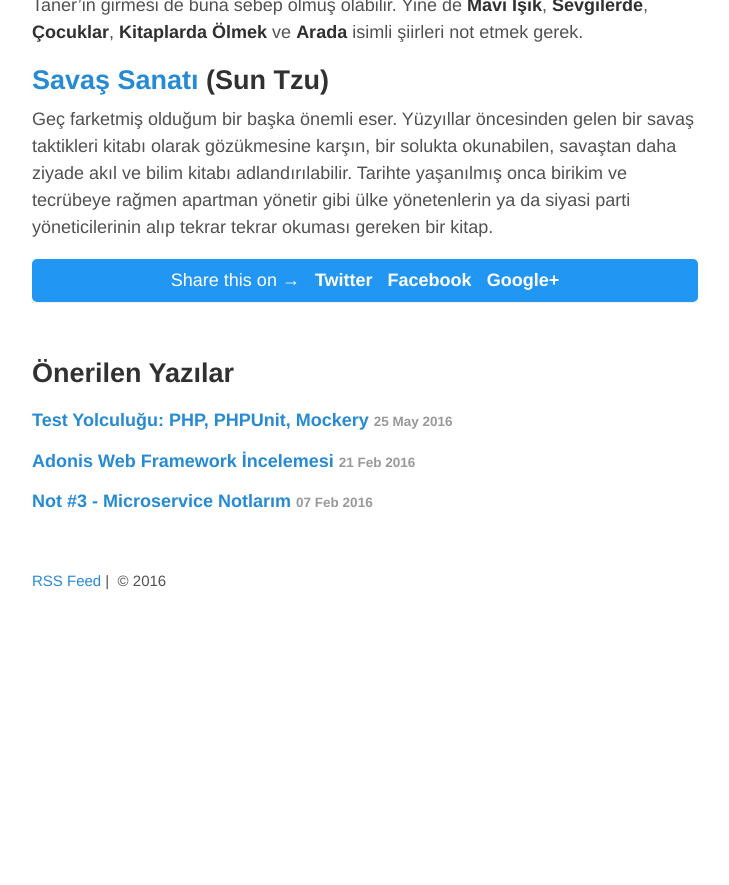
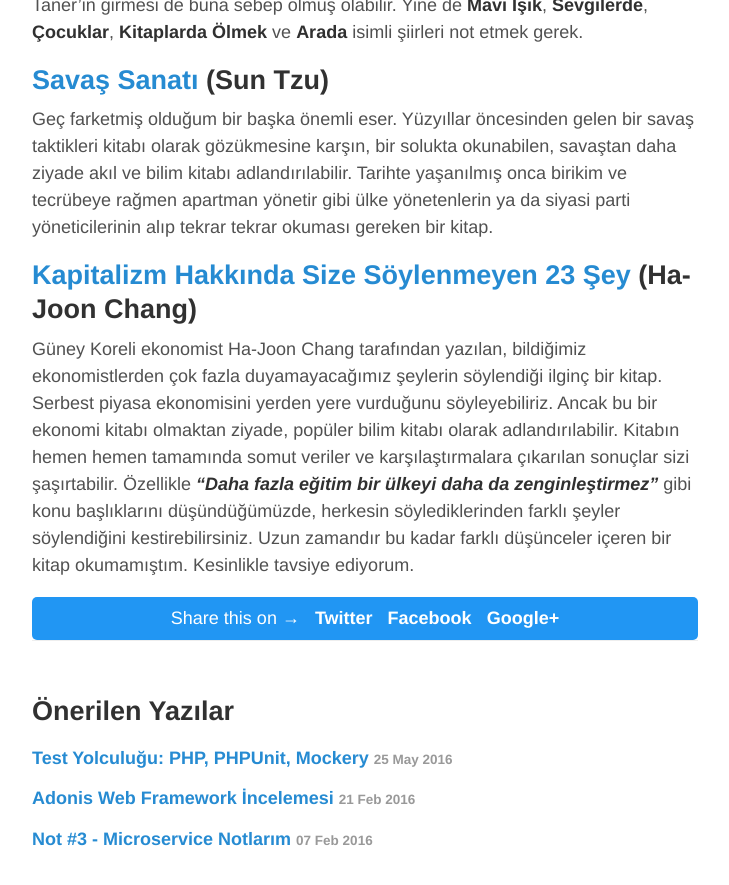
Before and after one commit to ozziest/ozziest.github.io, a Jekyll site: the page built from _posts/2017-01-01-okuma-notlari.md, in a window 1280 px wide and 900 px high, scrolled down 2389 px. Shown: the top 885 px of the window, without its empty margins (275-1004 px from the left). Built offline with Jekyll 4.4.1, drawn with Linux system fonts in a browser that asks for light colours; comment, search, counter and statistics services are not loaded; before the commit the page ends 3019 px from its top, so only the background shows below that.

Commit message:
New book was added

```diff
--- a/_posts/2017-01-01-okuma-notlari.md
+++ b/_posts/2017-01-01-okuma-notlari.md
@@ -63,3 +63,7 @@
 ## [Savaş Sanatı](http://www.dr.com.tr/Kitap/Savas-Sanati/Sun-Tzu/Arastirma-Tarih/Politika-Arastirma/Politika/urunno=0000000619168) (Sun Tzu)
 
 Geç farketmiş olduğum bir başka önemli eser. Yüzyıllar öncesinden gelen bir savaş taktikleri kitabı olarak gözükmesine karşın, bir solukta okunabilen, savaştan daha ziyade akıl ve bilim kitabı adlandırılabilir. Tarihte yaşanılmış onca birikim ve tecrübeye rağmen apartman yönetir gibi ülke yönetenlerin ya da siyasi parti yöneticilerinin alıp tekrar tekrar okuması gereken bir kitap.
+
+## [Kapitalizm Hakkında Size Söylenmeyen 23 Şey](http://www.dr.com.tr/Kitap/Kapitalizm-Hakkinda-Size-Soylenmeyen-23-Sey/Ha-Joon-Chang/Arastirma-Tarih/Politika-Arastirma/Dunya-Politika-/urunno=0000000371478) (Ha-Joon Chang)
+
+Güney Koreli ekonomist Ha-Joon Chang tarafından yazılan, bildiğimiz ekonomistlerden çok fazla duyamayacağımız şeylerin söylendiği ilginç bir kitap. Serbest piyasa ekonomisini yerden yere vurduğunu söyleyebiliriz. Ancak bu bir ekonomi kitabı olmaktan ziyade, popüler bilim kitabı olarak adlandırılabilir. Kitabın hemen hemen tamamında somut veriler ve karşılaştırmalara çıkarılan sonuçlar sizi şaşırtabilir. Özellikle ***"Daha fazla eğitim bir ülkeyi daha da zenginleştirmez"*** gibi konu başlıklarını düşündüğümüzde, herkesin söylediklerinden farklı şeyler söylendiğini kestirebilirsiniz. Uzun zamandır bu kadar farklı düşünceler içeren bir kitap okumamıştım. Kesinlikle tavsiye ediyorum.
```
